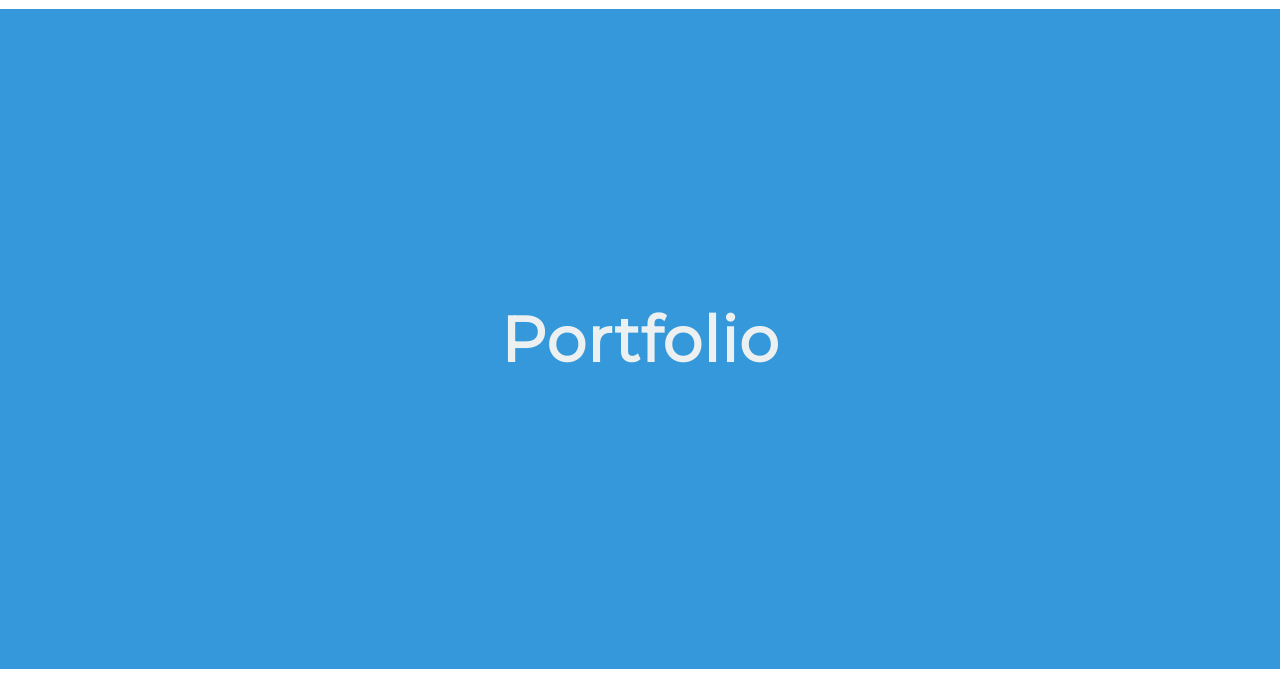
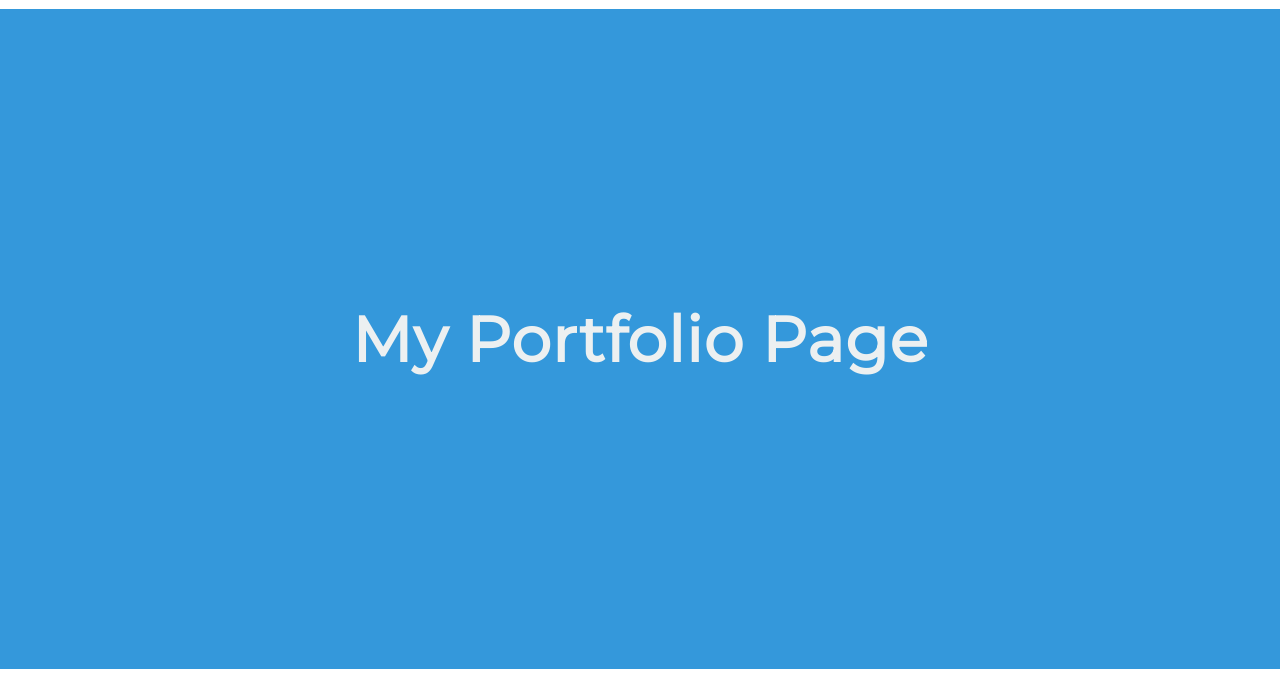
Before and after one commit to adurr234/my-portfolio, a plain HTML site: page index.html in a window 1280 px wide. Shown: the part 119-800 px from the top of the page. Drawn offline with Linux system fonts and the light colour scheme.

Commit message:
updated index.html.

```diff
--- a/index.html
+++ b/index.html
@@ -56,7 +56,7 @@
 
     <section class="background--skyBlue section">
       <h2 class="color--cloud margin--none section__text--centered">
-        Portfolio
+        My Portfolio Page
       </h2>
     </section>
 
```
